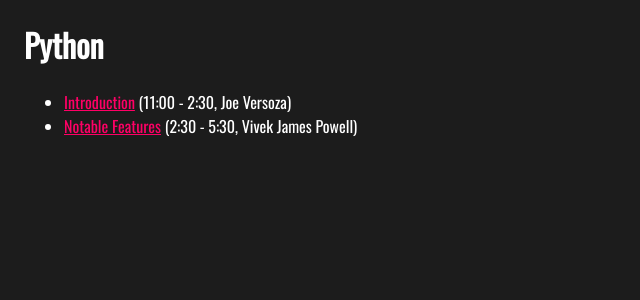
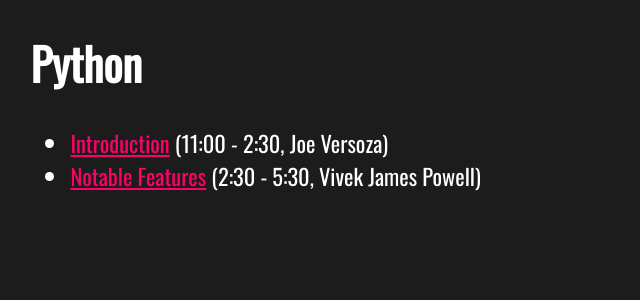
Before and after one commit to BMeridian/pygotham-2012, a Jekyll site: the page built from index.html, in a window 1280 px wide. Shown: the top 300 px of the page, without its empty margins (0-640 px from the left). Built offline with Jekyll 4.4.1, drawn with Linux system fonts in a browser that asks for light colours.

Commit message:
larger font for non-slide pages

```diff
--- a/css/default.css
+++ b/css/default.css
@@ -5,7 +5,7 @@
 	font-family: 'Oswald', arial, serif;
 	background-color: white;
 	color: white;
-	font-size: 1.0em;
+	font-size: 1.4em;
 	background: #1C1C1C;
 }
 
@@ -32,5 +32,5 @@
 	border-bottom: 3px dotted;
 }
 #content {
-	padding:0em 1em 0em 1em;
+	padding:0em 1em 2em 1em;
 }
```
